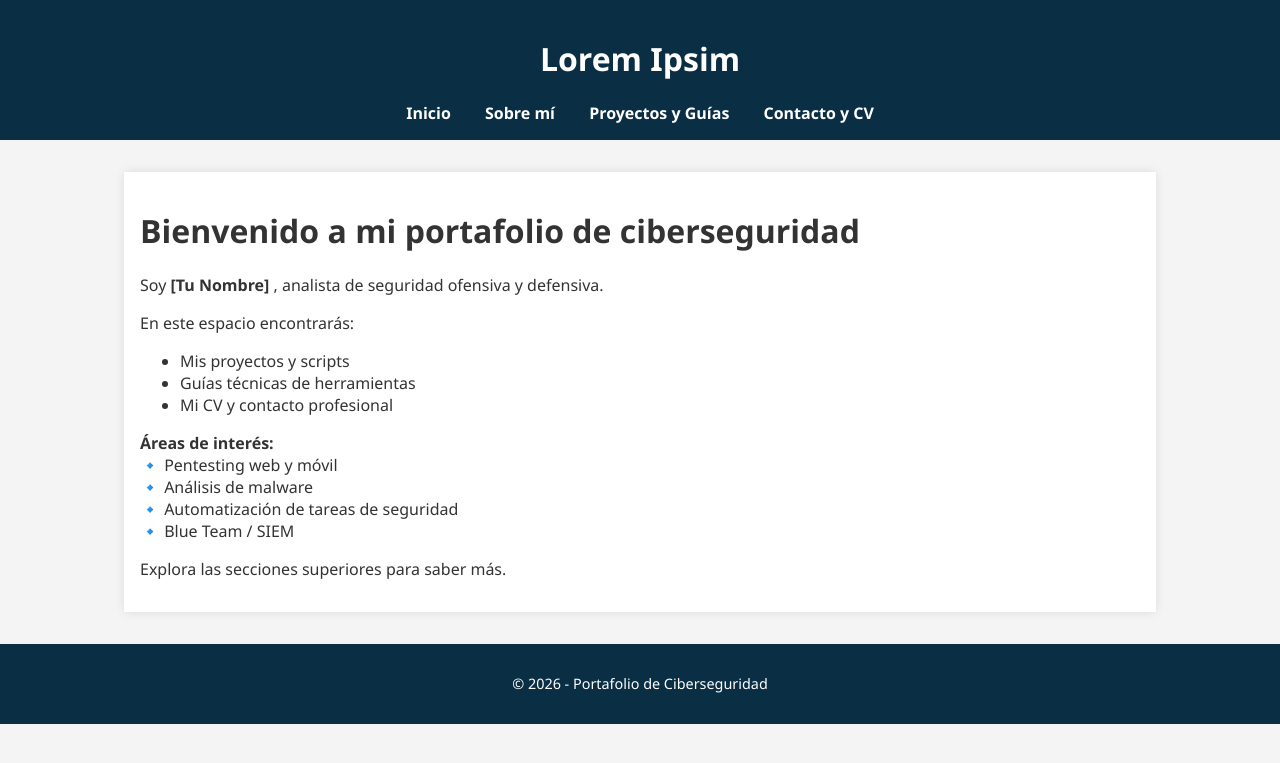
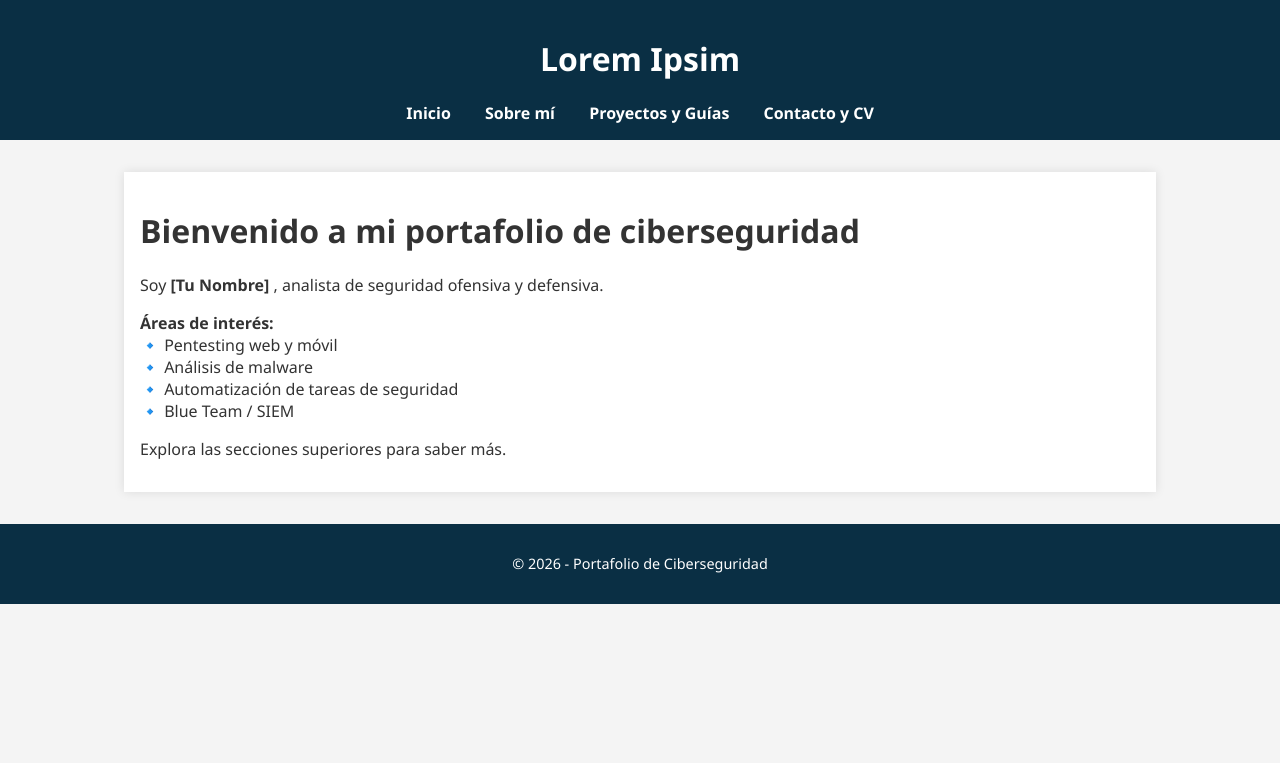
Before and after one commit to glimqitch/glimqitch.github.io, a Jekyll site: the page built from index.md, in a window 1280 px wide. Shown: the top 763 px of the page. Built offline with Jekyll 4.4.1, drawn with Linux system fonts in a browser that asks for light colours.

Commit message:
Update index.md

```diff
--- a/index.md
+++ b/index.md
@@ -7,11 +7,6 @@ title: Inicio
 
 Soy **[Tu Nombre]** , analista de seguridad ofensiva y defensiva.
 
-En este espacio encontrarás:
-- Mis proyectos y scripts
-- Guías técnicas de herramientas
-- Mi CV y contacto profesional
-
 **Áreas de interés:**
 🔹 Pentesting web y móvil
 🔹 Análisis de malware
```
